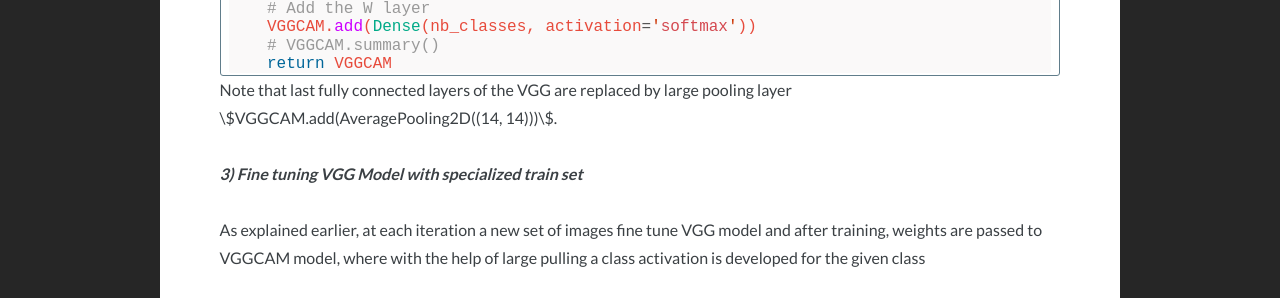
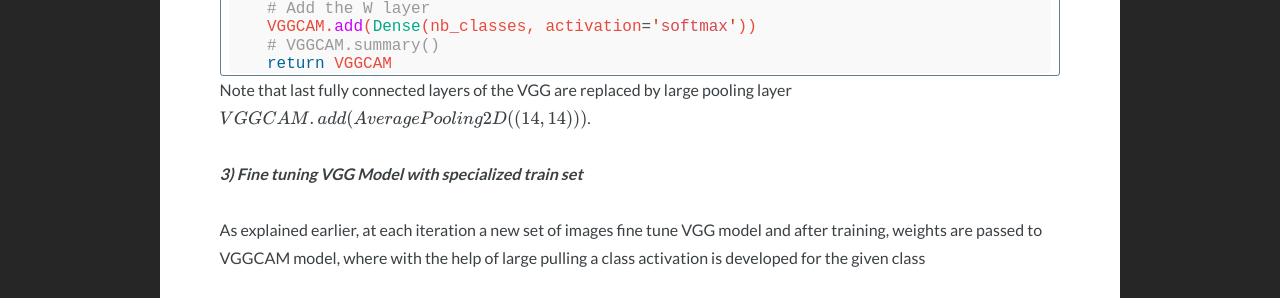
Before and after one commit to snlpatel001213/snlpatel001213_old.github.io, a Jekyll site: the page built from _posts/2018-04-18-Image-Segmentation-A-case-of-online-retail.md, in a window 1280 px wide and 900 px high, scrolled down 6772 px. Shown: the part 180-478 px from the top of the window. Built offline with Jekyll 4.4.1, drawn with Linux system fonts in a browser that asks for light colours; formulas are drawn with MathJax 3; comment, search, counter and statistics services are not loaded; part of the change alters nothing that is shown.

````diff
--- a/_layouts/default.html
+++ b/_layouts/default.html
@@ -1,5 +1,40 @@
 <!DOCTYPE html>
 <html lang="en">
+<script type="text/javascript" src="https://cdn.mathjax.org/mathjax/latest/MathJax.js?config=TeX-AMS-MML_HTMLorMML"></script>
+<script>
+// MathJax.Hub.Config({
+//     config: ["MMLorHTML.js"],
+//     extensions: ["tex2jax.js","TeX/AMSmath.js","TeX/AMSsymbols.js"],
+//     jax: ["input/TeX"],
+//     tex2jax: {
+//         inlineMath: [ ['$','$'], ["\\(","\\)"] ],
+//         displayMath: [ ['$$','$$'], ["\\[","\\]"] ],
+//         processEscapes: false
+//     },
+//     TeX: {
+//         TagSide: "right",
+//         TagIndent: ".8em",
+//         MultLineWidth: "85%",
+//         equationNumbers: {
+//            autoNumber: "AMS",
+//         },
+//         unicode: {
+//            fonts: "STIXGeneral,'Arial Unicode MS'"
+//         }
+//     },
+//     showProcessingMessages: true
+// });
+MathJax.Hub.Config({
+            extensions: ["tex2jax.js"],
+            jax: ["input/TeX", "output/HTML-CSS"],
+            tex2jax: {
+                inlineMath: [ ['$','$'], ["\\(","\\)"] ],
+                displayMath: [ ['$$','$$'], ["\\[","\\]"] ],
+                processEscapes: true
+            },
+        "HTML-CSS": { availableFonts: ["TeX"] }
+  });
+</script>
 {% include head.html %}
 <body>
 
--- a/_layouts/post.html
+++ b/_layouts/post.html
@@ -7,31 +7,6 @@ layout: default
     height: auto;
 }
 </style>
-<script type="text/javascript" src="https://cdn.mathjax.org/mathjax/latest/MathJax.js?config=TeX-AMS-MML_HTMLorMML"></script>
-<script>
-MathJax.Hub.Config({
-    config: ["MMLorHTML.js"],
-    extensions: ["tex2jax.js","TeX/AMSmath.js","TeX/AMSsymbols.js"],
-    jax: ["input/TeX"],
-    tex2jax: {
-        inlineMath: [ ['$','$'], ["\\(","\\)"] ],
-        displayMath: [ ['$$','$$'], ["\\[","\\]"] ],
-        processEscapes: false
-    },
-    TeX: {
-        TagSide: "right",
-        TagIndent: ".8em",
-        MultLineWidth: "85%",
-        equationNumbers: {
-           autoNumber: "AMS",
-        },
-        unicode: {
-           fonts: "STIXGeneral,'Arial Unicode MS'"
-        }
-    },
-    showProcessingMessages: true
-});
-</script>
 {% include header.html %}
 
 <main class="post_content">
--- a/_posts/2018-04-18-Image-Segmentation-A-case-of-online-retail.md
+++ b/_posts/2018-04-18-Image-Segmentation-A-case-of-online-retail.md
@@ -188,7 +188,7 @@ def VGGCAM(nb_classes, num_input_channels):
     # VGGCAM.summary()
     return VGGCAM
 ```
-Note that last fully connected layers of the VGG are replaced by large pooling layer \\$VGGCAM.add(AveragePooling2D((14, 14)))\\$.
+Note that last fully connected layers of the VGG are replaced by large pooling layer $$VGGCAM.add(AveragePooling2D((14, 14)))$$.
 
 ***3) Fine tuning VGG Model with specialized train set***
 
````
